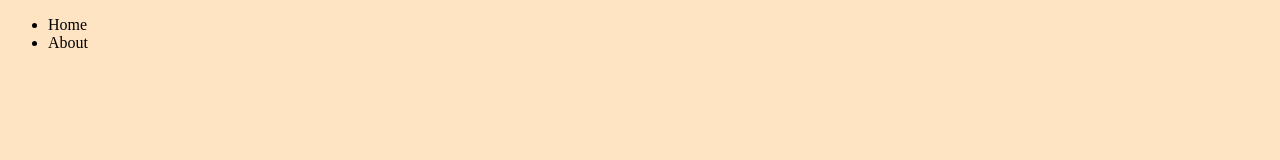
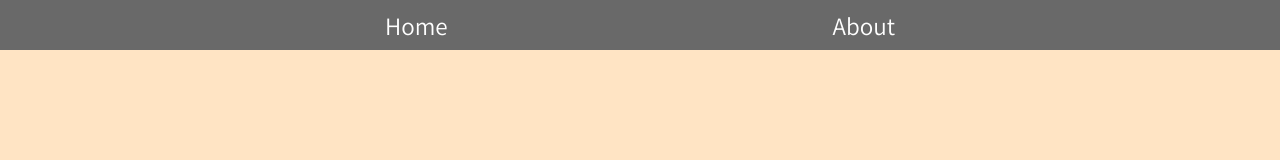
Before and after one commit to Timowest12/JS-capstone, a website built with webpack: page src/index.html in a window 1280 px wide. Built offline with nearby package versions, Linux system fonts and the light colour scheme.

Commit message:
Add header styles

```diff
--- a/src/style.css
+++ b/src/style.css
@@ -1,3 +1,10 @@
+*{
+  padding:0;
+  margin:0;
+  border:0;
+  box-sizing: content-box;
+  font-family: 'Assistant', sans-serif;
+}
 body {
   background-color: bisque;
 }
@@ -5,3 +12,15 @@ body {
 .hello {
     color: red;
 }
+.navul{
+  list-style-type: none;
+  background-color:dimgray;
+  color:white;
+  height: 50px;
+  width:100vw;
+  display: flex;
+  flex-direction: row;
+  justify-content: space-evenly;
+  align-items: center;
+  font-size: 25px;
+}
```
